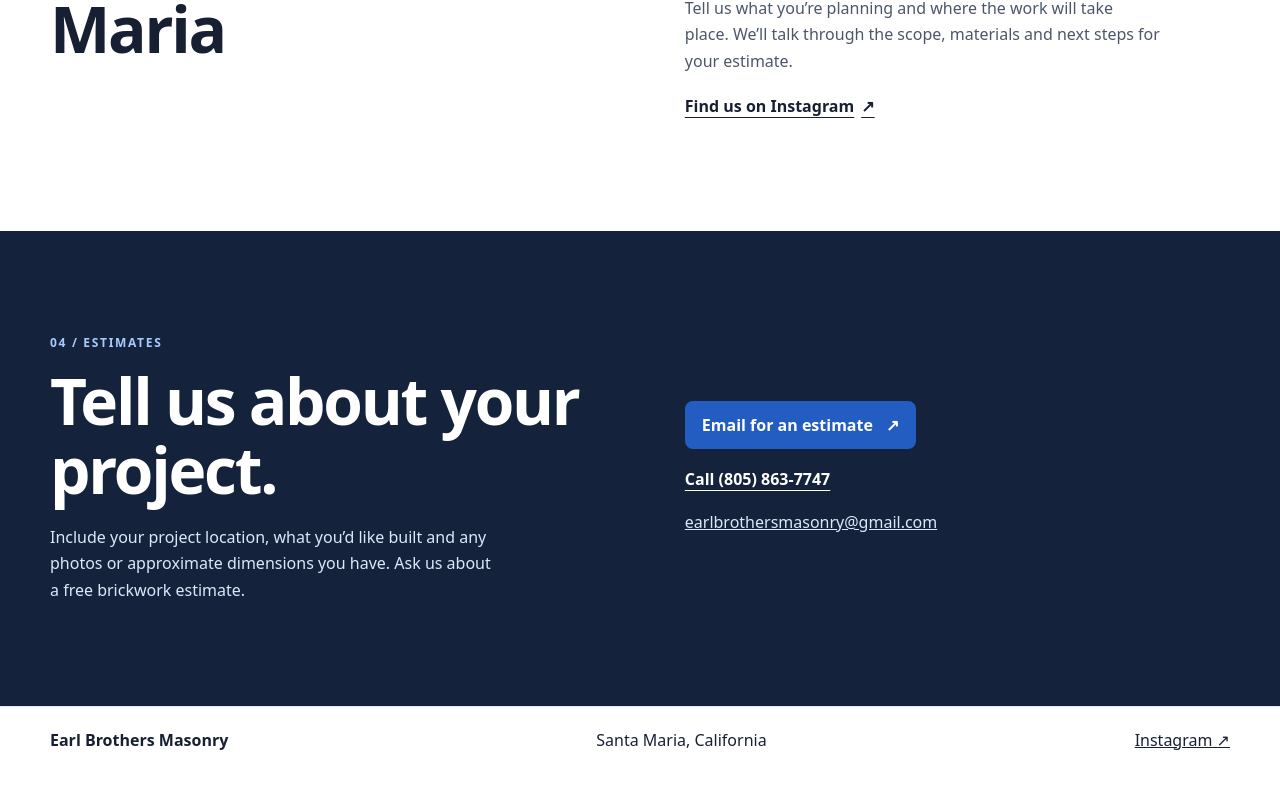
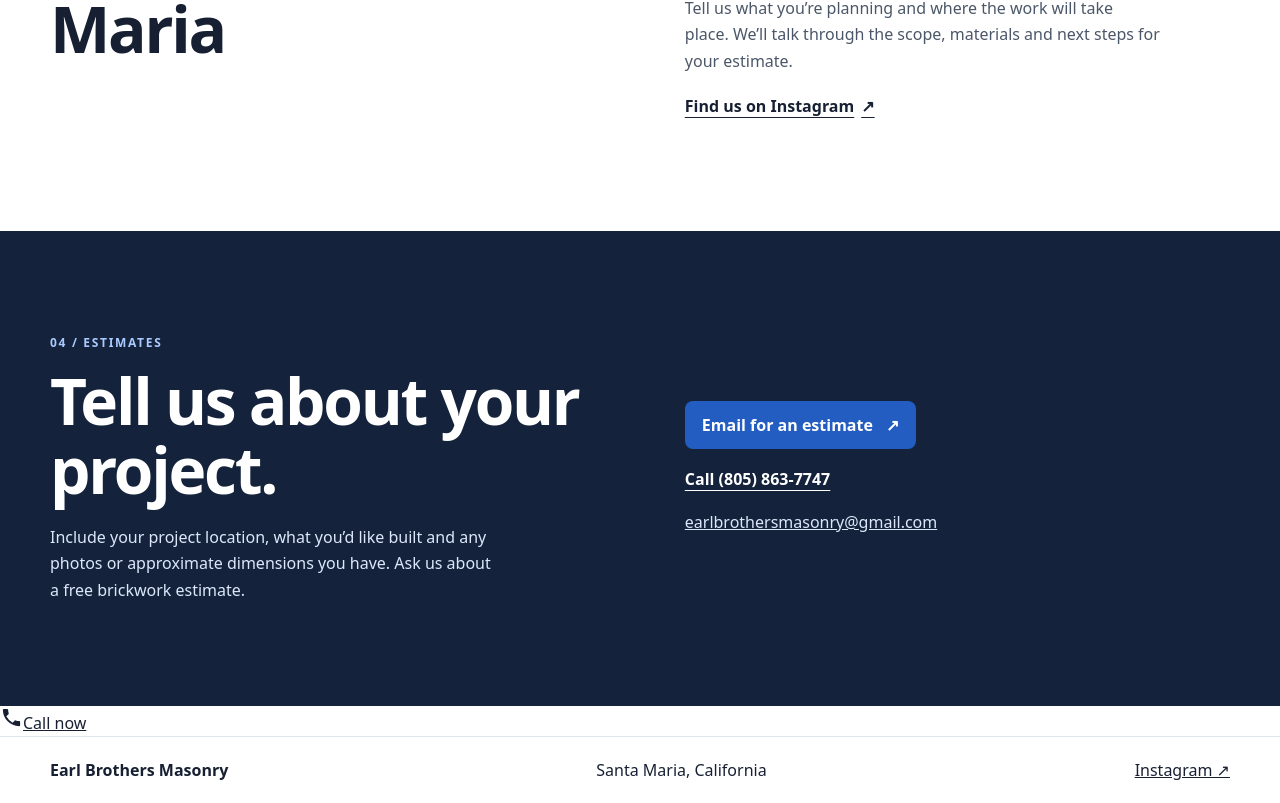
Before and after one commit to theoccultcorner/Earl-Brothers-Masonry, a Next.js app: page / in a window 1280 px wide. Shown: the part 2209-3012 px from the top of the page. Before the commit the page ends 2982 px from the top, so only its background shows below. Built offline with nearby package versions, Linux system fonts and the light colour scheme.

Commit message:
Restore the floating click-to-call link

```diff
--- a/pages/index.js
+++ b/pages/index.js
@@ -109,6 +109,12 @@ export default function Home() {
         </div>
       </div></section>
     </main>
+    <a className="call-widget" href={phone} aria-label="Call Earl Brothers Masonry at (805) 863-7747">
+      <svg width="23" height="23" viewBox="0 0 24 24" fill="currentColor" aria-hidden="true">
+        <path d="M6.6 10.8a15.1 15.1 0 0 0 6.6 6.6l2.2-2.2a1 1 0 0 1 1-.2c1.1.4 2.3.6 3.6.6a1 1 0 0 1 1 1V20a1 1 0 0 1-1 1A17 17 0 0 1 3 4a1 1 0 0 1 1-1h3.5a1 1 0 0 1 1 1c0 1.3.2 2.5.6 3.6a1 1 0 0 1-.3 1l-2.2 2.2Z" />
+      </svg>
+      <span>Call now</span>
+    </a>
     <footer><div className="wrap footer-inner"><strong>Earl Brothers Masonry</strong><span>Santa Maria, California</span><a href={instagram}>Instagram ↗</a></div></footer>
   </>;
 }
```
